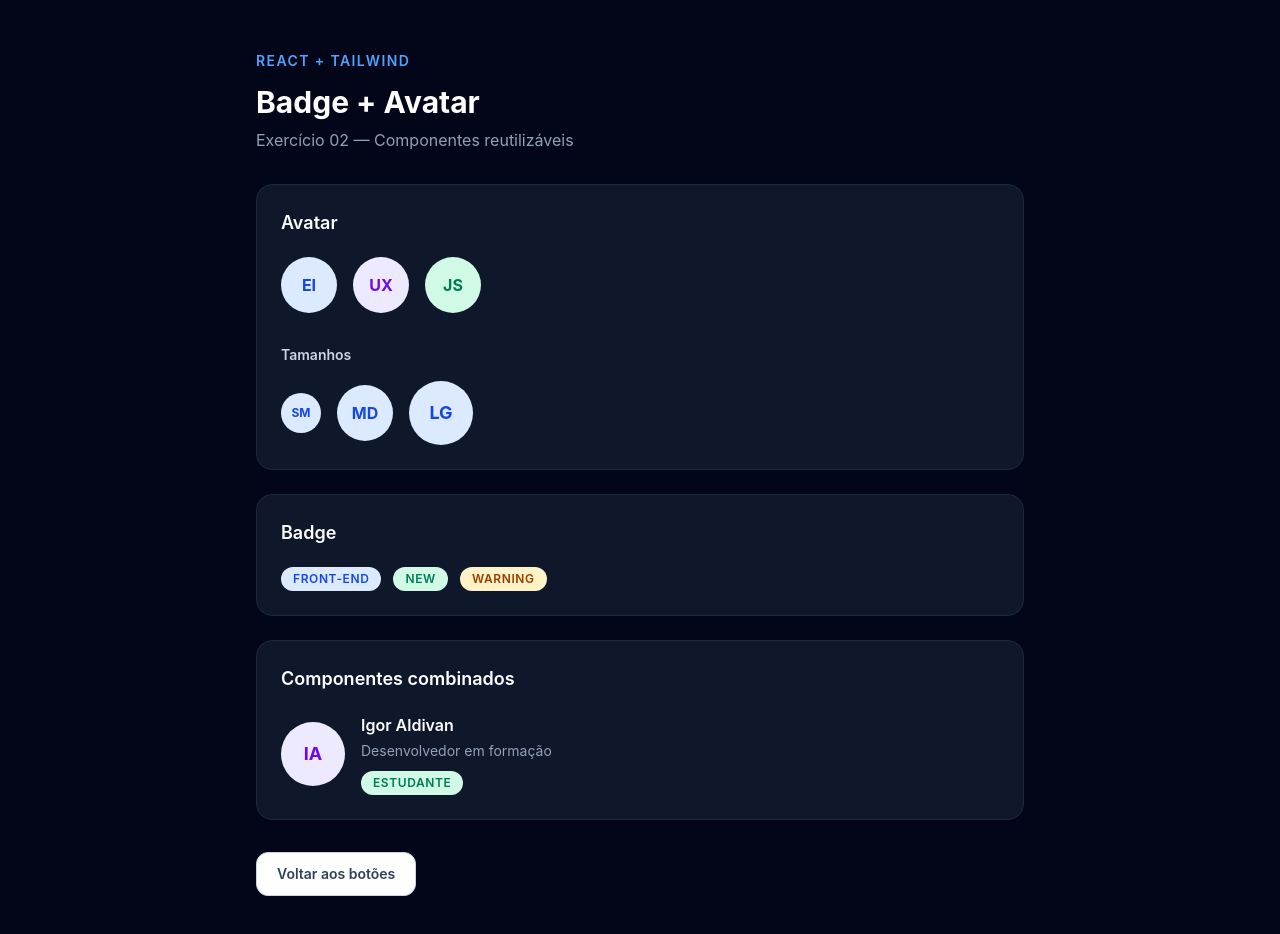
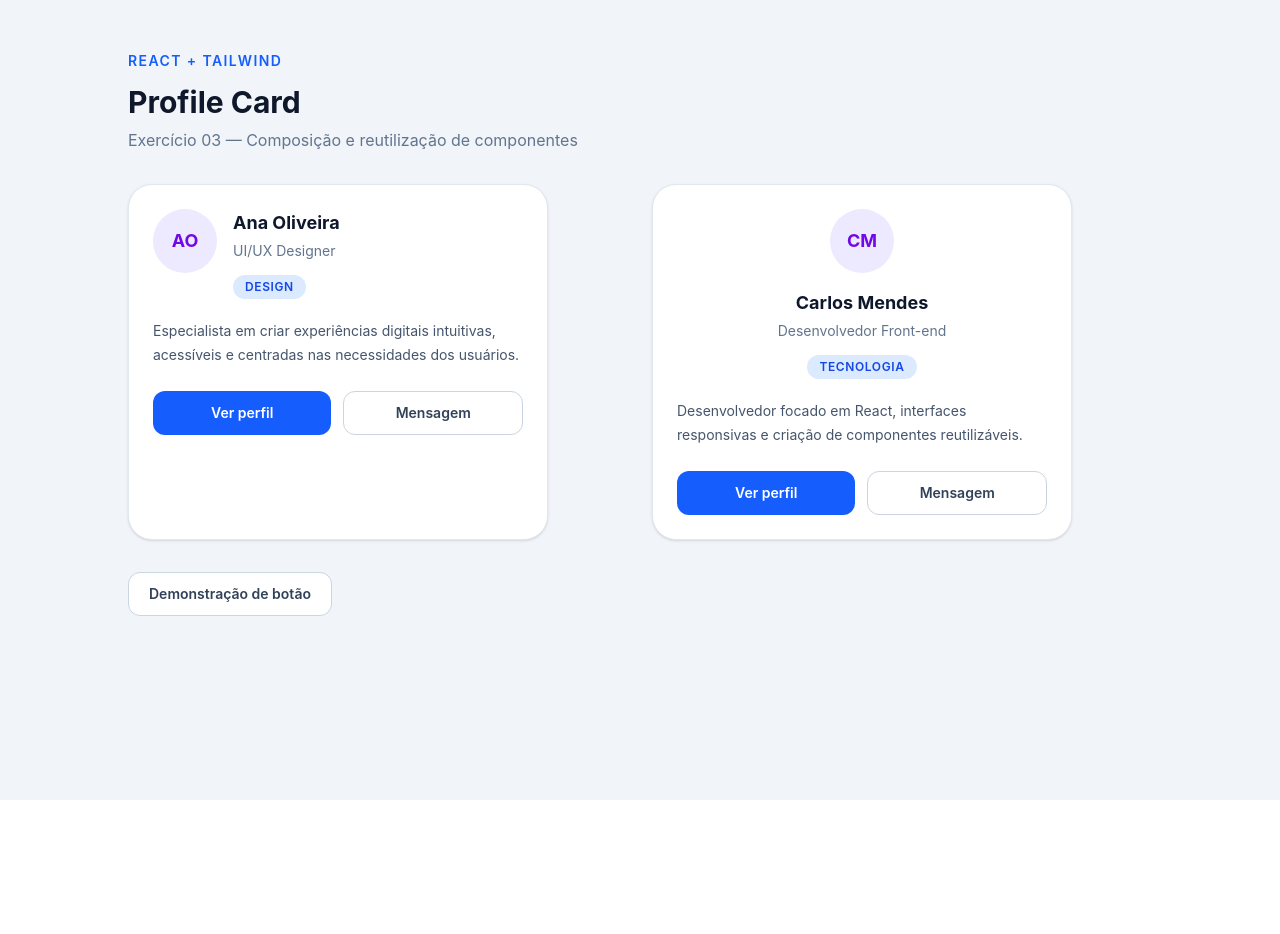
Before and after one commit to IgorAldivanSL/react-tailwind-component-board, a React (Vite) app: page / in a window 1280 px wide. Shown: the top 934 px of the page. After the commit the page ends 800 px from the top, so only its background shows below. Built offline with nearby package versions, Linux system fonts and the light colour scheme.

Commit message:
feat: criar componente ProfileCard reutilizável

```diff
--- a/src/App.jsx
+++ b/src/App.jsx
@@ -1,74 +1,46 @@
 
 import Button from './components/Button'
-import Avatar from './components/Avatar'
-import Badge from './components/Badge'
+import ProfileCard from './components/ProfileCard'
 
 function App() {
   return (
-    <main className="min-h-screen bg-slate-950 px-6 py-12 text-white">
-      <section className="mx-auto max-w-3xl">
-        <span className="text-sm font-semibold uppercase tracking-widest text-blue-400">
+    <main className="min-h-screen bg-slate-100 px-6 py-12 text-slate-900">
+      <section className="mx-auto max-w-5xl">
+        <span className="text-sm font-semibold uppercase tracking-widest text-blue-600">
           React + Tailwind
         </span>
 
         <h1 className="mt-3 text-3xl font-bold">
-          Badge + Avatar
+          Profile Card
         </h1>
 
-        <p className="mt-2 text-slate-400">
-          Exercício 02 — Componentes reutilizáveis
+        <p className="mt-2 text-slate-500">
+          Exercício 03 — Composição e reutilização de componentes
         </p>
 
-        <div className="mt-8 rounded-2xl border border-slate-800 bg-slate-900 p-6">
-          <h2 className="text-lg font-semibold">Avatar</h2>
+        <div className="mt-8 grid grid-cols-1 gap-6 md:grid-cols-2">
+          <ProfileCard
+            name="Ana Oliveira"
+            role="UI/UX Designer"
+            initials="AO"
+            category="Design"
+            description="Especialista em criar experiências digitais intuitivas, acessíveis e centradas nas necessidades dos usuários."
+          />
 
-          <div className="mt-5 flex flex-wrap items-center gap-4">
-            <Avatar initials="EI" />
-            <Avatar initials="UX" variant="violet" />
-            <Avatar initials="JS" variant="emerald" />
-          </div>
-
-          <h3 className="mt-8 text-sm font-semibold text-slate-300">
-            Tamanhos
-          </h3>
-
-          <div className="mt-4 flex flex-wrap items-center gap-4">
-            <Avatar initials="SM" size="sm" />
-            <Avatar initials="MD" size="md" />
-            <Avatar initials="LG" size="lg" />
-          </div>
-        </div>
-
-        <div className="mt-6 rounded-2xl border border-slate-800 bg-slate-900 p-6">
-          <h2 className="text-lg font-semibold">Badge</h2>
-
-          <div className="mt-5 flex flex-wrap items-center gap-3">
-            <Badge variant="info">Front-end</Badge>
-            <Badge variant="success">New</Badge>
-            <Badge variant="warning">Warning</Badge>
-          </div>
-        </div>
-
-        <div className="mt-6 rounded-2xl border border-slate-800 bg-slate-900 p-6">
-          <h2 className="text-lg font-semibold">Componentes combinados</h2>
-
-          <div className="mt-5 flex flex-wrap items-center gap-4">
-            <Avatar initials="IA" variant="violet" size="lg" />
-
-            <div>
-              <p className="font-semibold">Igor Aldivan</p>
-              <p className="mt-1 text-sm text-slate-400">
-                Desenvolvedor em formação
-              </p>
-              <div className="mt-2">
-                <Badge variant="success">Estudante</Badge>
-              </div>
-            </div>
-          </div>
+          <ProfileCard
+            name="Carlos Mendes"
+            role="Desenvolvedor Front-end"
+            initials="CM"
+            category="Tecnologia"
+            description="Desenvolvedor focado em React, interfaces responsivas e criação de componentes reutilizáveis."
+            layout="vertical"
+          />
         </div>
 
         <div className="mt-8">
-          <Button variant="secondary">Voltar aos botões</Button>
+          <Button variant="secondary">
+            Demonstração de botão
+          </Button>
         </div>
       </section>
     </main>
--- /dev/null
+++ b/src/components/ProfileCard.jsx
@@ -0,0 +1,60 @@
+
+import Avatar from './Avatar'
+import Badge from './Badge'
+import Button from './Button'
+
+function ProfileCard({
+  name,
+  role,
+  initials,
+  category,
+  description,
+  layout = 'horizontal',
+}) {
+  const isHorizontal = layout === 'horizontal'
+
+  return (
+    <article className="w-full max-w-[420px] rounded-3xl border border-slate-200 bg-white p-6 text-slate-900 shadow-sm transition-shadow duration-200 hover:shadow-lg">
+      <div
+        className={[
+          'flex gap-4',
+          isHorizontal ? 'flex-row items-start' : 'flex-col items-center text-center',
+        ].join(' ')}
+      >
+        <Avatar
+          initials={initials}
+          variant="violet"
+          size="lg"
+        />
+
+        <div className={isHorizontal ? 'min-w-0 flex-1' : 'w-full'}>
+          <h2 className="text-lg font-bold">{name}</h2>
+
+          <p className="mt-1 text-sm text-slate-500">
+            {role}
+          </p>
+
+          <div className="mt-3">
+            <Badge variant="info">{category}</Badge>
+          </div>
+        </div>
+      </div>
+
+      <p className="mt-5 text-sm leading-6 text-slate-600">
+        {description}
+      </p>
+
+      <div className="mt-6 flex gap-3">
+        <Button variant="primary" fullWidth>
+          Ver perfil
+        </Button>
+
+        <Button variant="secondary" fullWidth>
+          Mensagem
+        </Button>
+      </div>
+    </article>
+  )
+}
+
+export default ProfileCard
```
